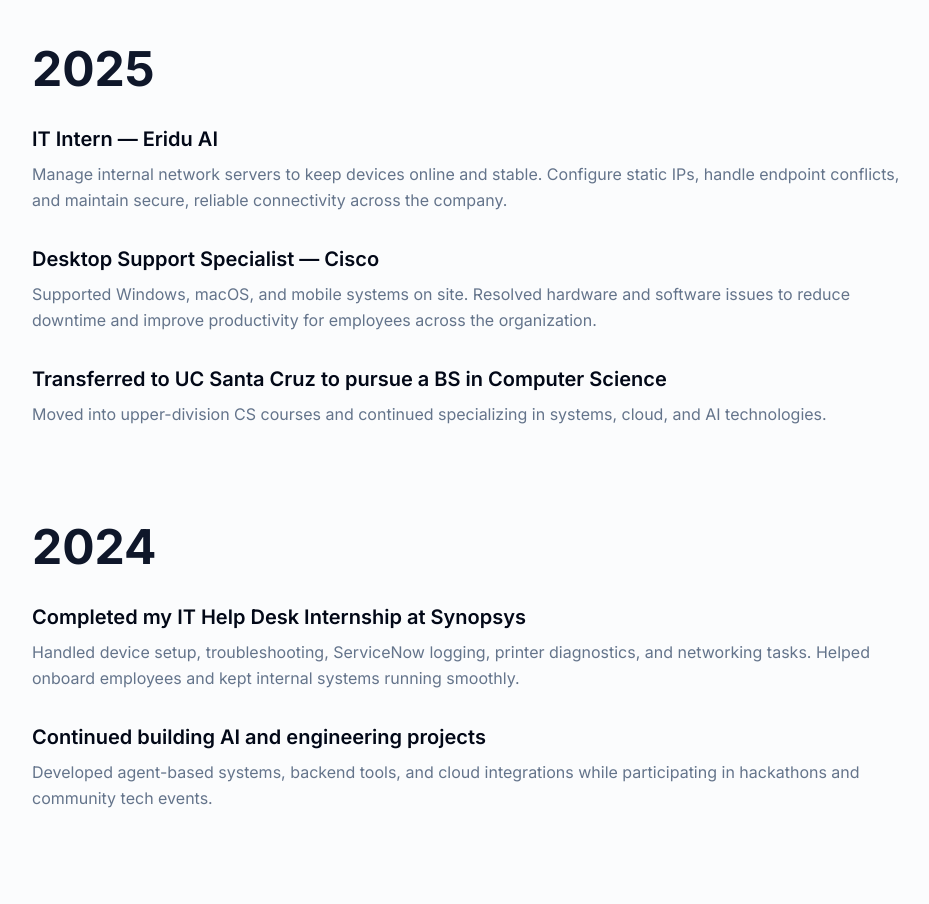
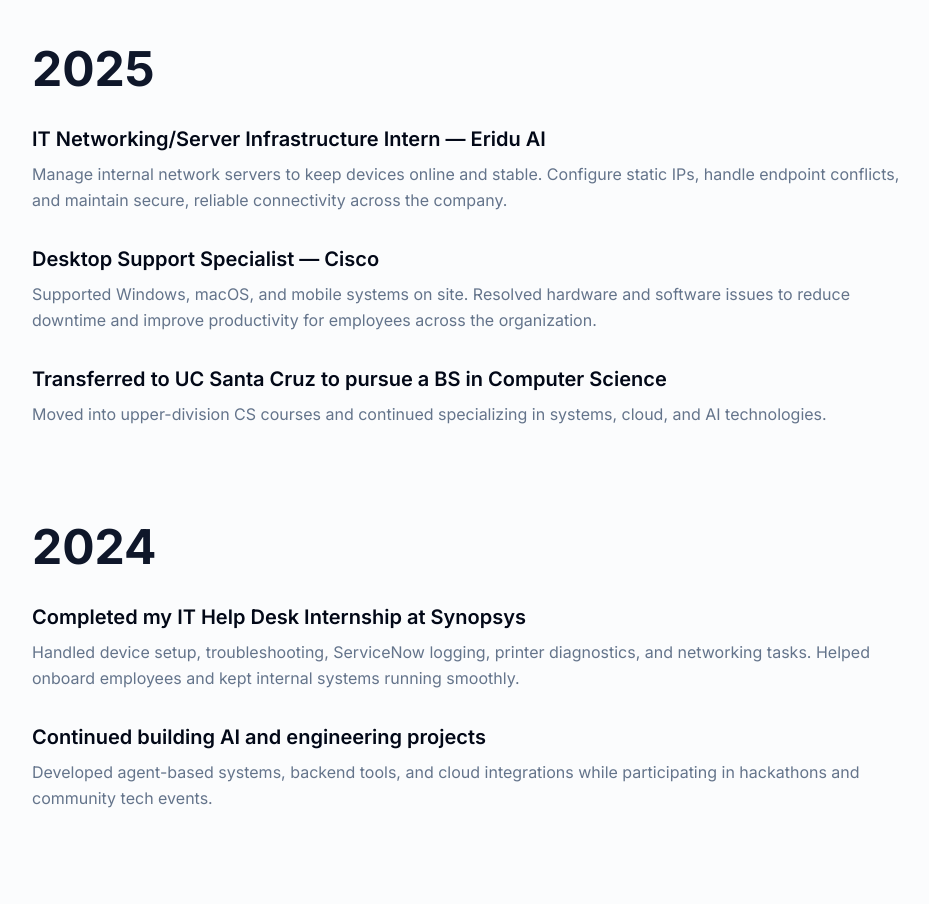
Before and after one commit to alfies14/Portfolio-website, a website built with Vite: page index.html in a window 1280 px wide. Shown: the part 923-1827 px from the top of the page, without its empty margins (160-1089 px from the left). Built offline with nearby package versions, Linux system fonts and the light colour scheme.

Commit message:
Changed title

```diff
--- a/index.html
+++ b/index.html
@@ -187,7 +187,7 @@
                     <h3 class="text-5xl font-bold mb-8 text-primary">2025</h3>
                     <div class="space-y-8">
                         <div>
-                            <h4 class="text-xl font-semibold mb-2 text-foreground">IT Intern — Eridu AI</h4>
+                            <h4 class="text-xl font-semibold mb-2 text-foreground">IT Networking/Server Infrastructure Intern — Eridu AI</h4>
                             <p class="text-muted-foreground leading-relaxed">
                                 Manage internal network servers to keep devices online and stable. Configure static IPs,
                                 handle endpoint conflicts, and maintain secure, reliable connectivity across the
```
